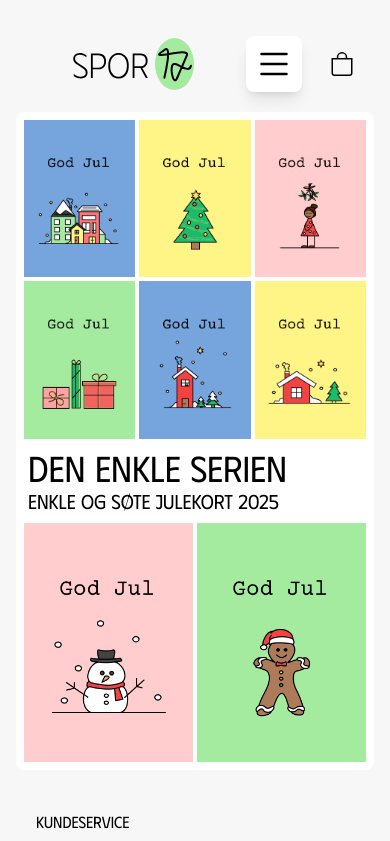
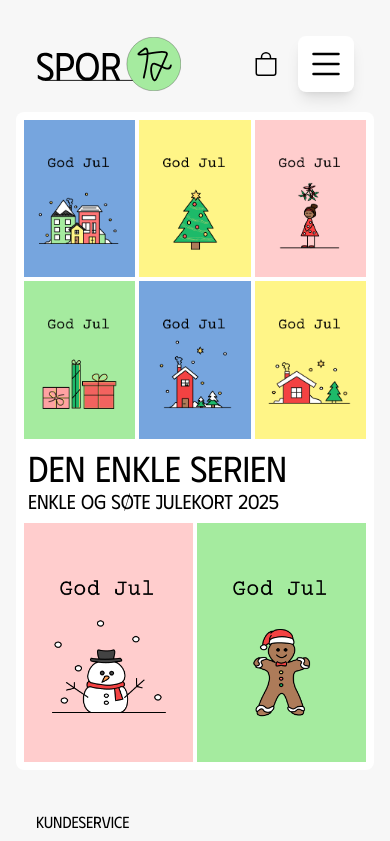
Before and after one commit to LillKonst/spor17, a React (Vite) app: page / in a window 390 px wide. Shown: the top 841 px of the page. Built offline with nearby package versions, Linux system fonts and the light colour scheme; no server answers.

Commit message:
fixed header and mobile queries for searchbar

```diff
--- a/src/components/Layout/Header/Header.tsx
+++ b/src/components/Layout/Header/Header.tsx
@@ -1,5 +1,5 @@
 import { useEffect, useState, useRef } from "react";
-import logo from "../../../images/ny-logo.svg"
+import logo from "../../../images/newest-logo.svg"
 import { Link } from "react-router-dom";
 import { motion, AnimatePresence } from "framer-motion";
 import Searchbar from "./Searchbar";
@@ -56,11 +56,32 @@ export default function Header() {
 
   return (
     <div className="p-5 flex items-center justify-between relative">
-      <Link to="" className="flex items-center gap-2 text-2xl w-[145px] ms-9">
+      <Link to="" className="flex items-center gap-2 text-2xl w-[145px]">
       <img src={logo} alt="Spor 17 logo" className=""/>
       </Link>
 
-      <div className="block md:hidden">
+      <div className="flex gap-5 items-center lg:w-full">
+        <Link to="cart" onClick={() => setIsMenuOpen(false)} className="relative lg:order-2">
+          <svg xmlns="http://www.w3.org/2000/svg" width="24" height="24" fill="currentColor" className="bi bi-bag relative" viewBox="0 0 16 16">
+            <path d="M8 1a2.5 2.5 0 0 1 2.5 2.5V4h-5v-.5A2.5 2.5 0 0 1 8 1m3.5 3v-.5a3.5 3.5 0 1 0-7 0V4H1v10a2 2 0 0 0 2 2h10a2 2 0 0 0 2-2V4zM2 5h12v9a1 1 0 0 1-1 1H3a1 1 0 0 1-1-1z"/>
+          </svg>
+          <AnimatePresence mode="popLayout">
+          {cartCount > 0 && (
+            <motion.span
+              key={cartCount}
+              initial={{ scale: 0.5, opacity: 0 }}
+              animate={{ scale: 1, opacity: 1 }}
+              exit={{ scale: 0.5, opacity: 0 }}
+              transition={{ type: "spring", stiffness: 300, damping: 15 }}
+              className="absolute top-1 left-2 lg:top-1 lg:right-2 text-red-600 text-sm font-bold rounded flex items-center justify-center"
+            >
+              {cartCount}
+            </motion.span>
+            )}
+          </AnimatePresence>
+         </Link>
+
+      <div className="block lg:hidden">
           <button
             ref={buttonRef}
             onClick={toggleMenu}
@@ -75,15 +96,15 @@ export default function Header() {
          <div
           ref={menuRef}
           className={`${
-            isMenuOpen ? "flex" : "hidden md:flex"
-          } absolute md:static top-[77px] left-50 right-0 h-screen md:h-[70px] p-5 md:p-0
+            isMenuOpen ? "flex" : "hidden lg:flex"
+          } absolute lg:static top-[77px] left-50 right-0 h-screen lg:h-[70px] p-5 lg:p-0
                        rounded
-                     bg-background md:w-full md:justify-end
-                      md:space-x-4 z-40`}
+                     bg-background lg:w-full flex flex-col lg:flex-row lg:justify-end gap-5 lg:items-center
+                      lg:space-x-4 z-40`}
         >
 
-      <nav className="md:self-center">
-        <ul className="flex flex-col md:flex-row gap-4 text-xl">
+      <nav className="lg:self-center">
+        <ul className="flex flex-col lg:flex-row gap-4 text-xl">
           <li>
             <Link to="/AllProducts" onClick={() => setIsMenuOpen(false)}>
             våre julekort
@@ -99,29 +120,7 @@ export default function Header() {
       </nav>
        <Searchbar />
       </div>
-
-
-            <Link to="cart" onClick={() => setIsMenuOpen(false)} className="relative">
-              <svg xmlns="http://www.w3.org/2000/svg" width="24" height="24" fill="currentColor" className="bi bi-bag relative" viewBox="0 0 16 16">
-                <path d="M8 1a2.5 2.5 0 0 1 2.5 2.5V4h-5v-.5A2.5 2.5 0 0 1 8 1m3.5 3v-.5a3.5 3.5 0 1 0-7 0V4H1v10a2 2 0 0 0 2 2h10a2 2 0 0 0 2-2V4zM2 5h12v9a1 1 0 0 1-1 1H3a1 1 0 0 1-1-1z"/>
-              </svg>
-              <AnimatePresence mode="popLayout">
-  {cartCount > 0 && (
-    <motion.span
-      key={cartCount}
-      initial={{ scale: 0.5, opacity: 0 }}
-      animate={{ scale: 1, opacity: 1 }}
-      exit={{ scale: 0.5, opacity: 0 }}
-      transition={{ type: "spring", stiffness: 300, damping: 15 }}
-      className="absolute top-1 left-2 md:top-1 md:right-2 text-red-600 text-sm font-bold rounded flex items-center justify-center"
-    >
-      {cartCount}
-    </motion.span>
-  )}
-</AnimatePresence>
-
-            </Link>
-
+        </div>
     </div>
   );
 }
--- a/src/components/Layout/Header/Searchbar.tsx
+++ b/src/components/Layout/Header/Searchbar.tsx
@@ -120,7 +120,7 @@ export default function Searchbar() {
   return (
     <div ref={containerRef} className="relative w-full max-w-md">
       {/* 🔍 Input */}
-      <div className="mx-5 bg-white rounded-lg p-3 flex items-center gap-2 border border-gray-300">
+      <div className="lg:mx-5 bg-white rounded-lg p-3 flex items-center gap-2 border border-gray-300">
         <svg
           xmlns="http://www.w3.org/2000/svg"
           width="20"
```
Also changed, not shown: src/images/newest-logo.svg (added).
